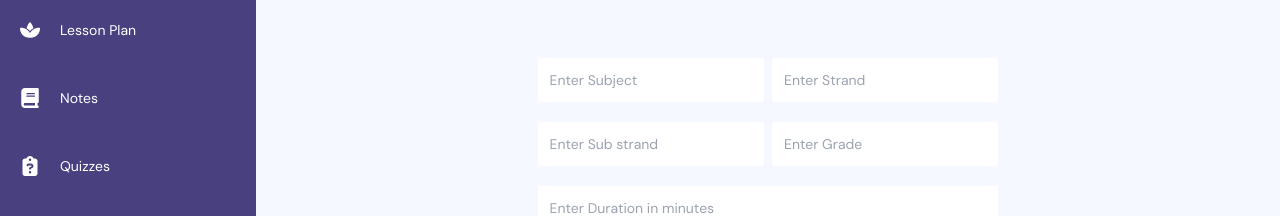
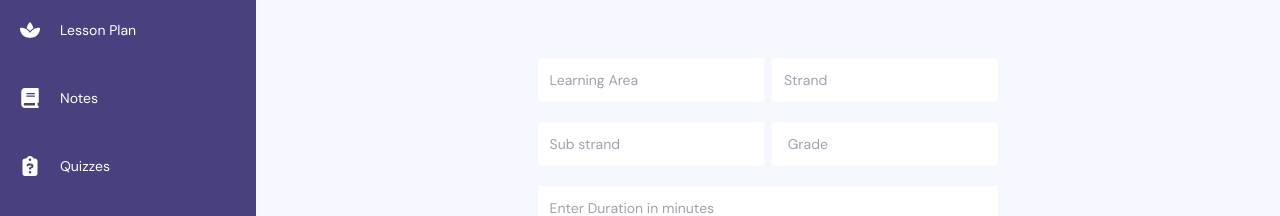
Before and after one commit to gTahidi/gTahidi-Beta, a Next.js app: page /dashboard/createlessonPlan in a window 1280 px wide. Shown: the part 204-420 px from the top of the page. Built offline with nearby package versions, Linux system fonts and the light colour scheme; no server answers.

Commit message:
Update page.tsx

```diff
--- a/app/dashboard/createlessonPlan/page.tsx
+++ b/app/dashboard/createlessonPlan/page.tsx
@@ -105,7 +105,7 @@ const Page = () => {
         <div className="flex gap-x-2">
           <input
             type="text"
-            placeholder="Enter Subject"
+            placeholder="Learning Area"
             className="w-1/2 p-3 rounded"
             name="subject"
             value={formData.subject}
@@ -113,7 +113,7 @@ const Page = () => {
           />
           <input
             type="text"
-            placeholder="Enter Strand"
+            placeholder="Strand"
             className="w-1/2 p-3 rounded"
             name="topic"
             value={formData.topic}
@@ -123,7 +123,7 @@ const Page = () => {
         <div className="flex gap-x-2 mt-5">
           <input
             type="text"
-            placeholder="Enter Sub strand"
+            placeholder="Sub strand"
             className="w-1/2 p-3 rounded"
             name="substrand"
             value={formData.substrand}
@@ -131,7 +131,7 @@ const Page = () => {
           />
           <input
             type="text"
-            placeholder="Enter Grade"
+            placeholder=" Grade"
             className="w-1/2 p-3 rounded"
             name="grade"
             value={formData.grade}
```
